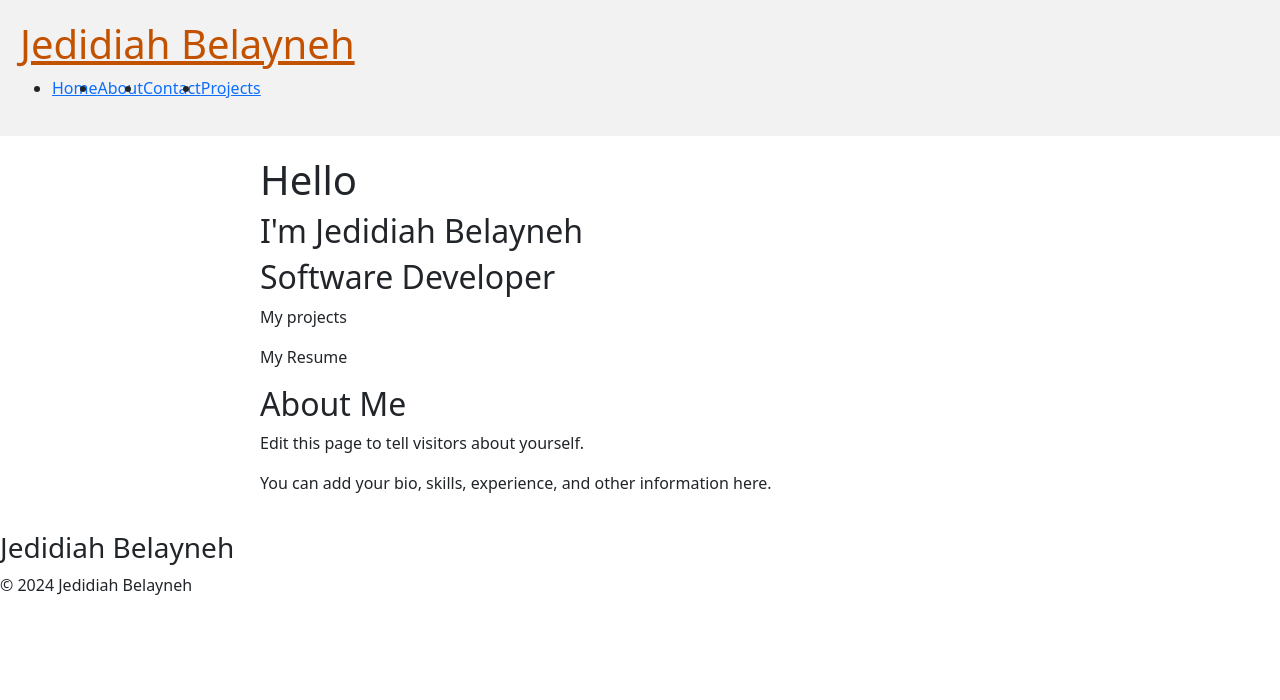
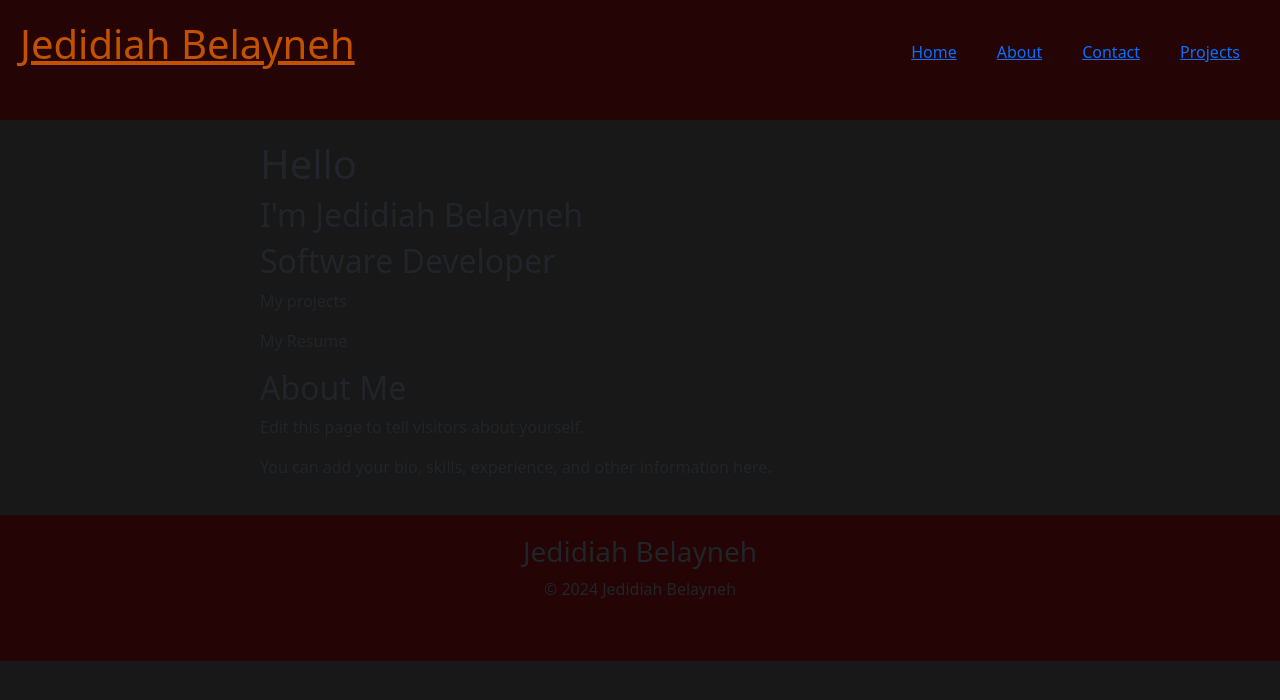
Before and after one commit to jedidiah184/my-first-blog, a Django app: page /about/ in a window 1280 px wide. Shown: the top 700 px of the page. Run offline with Django 5.2, Linux system fonts and the light colour scheme.

Commit message:
Doubling CSS file

```diff
--- a/static/css/blog.css
+++ b/static/css/blog.css
@@ -1,16 +1,35 @@
+header {
+    background-color: #240404;
+    padding: 20px;
+}
+
+.header {
+    display: flex;
+    justify-content: space-between;
+}
+
 h1 a, h2 a {
     color: #C25100;
 }
-header {
-    background-color: #F2F2F2;
-    padding: 20px;
+body{
+    background-color: rgb(25, 24, 24);
+}
 
-}
-.flex{
+
+
+ul{
     display: flex;
 }
 
-.hidden {
+li{
+    padding: 20px;
+}
+
+ul {
+	list-style: none;
+}
+
+h2.hidden {
     display: none;
 }
 
@@ -19,3 +38,8 @@ header {
     margin: 0 auto;
     padding: 20px;
 }
+footer{
+    text-align: center;
+    background-color: #240404;
+    padding: 20px;
+}
```
